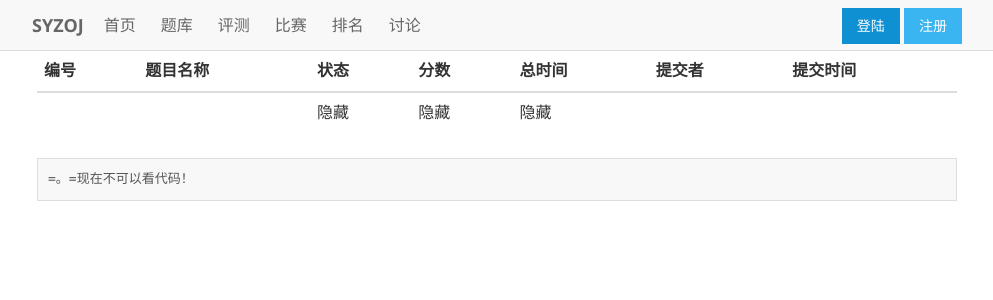
After one commit to Zhengzhou-11-Highschool/syzoj, a Flask app: template syzoj/templates/judge_detail.html in a window 1280 px wide. The commit adds this page. Shown: the top 300 px of the page, without its empty margins (143-1136 px from the left). Run offline with Flask 2, Linux system fonts and the light colour scheme; the template is opened without the code that fills it, so the values that code supplies are empty.

Commit message:
add judge detail page

```diff
--- a/syzoj/models/judge.py
+++ b/syzoj/models/judge.py
@@ -31,7 +31,7 @@ class JudgeState(db.Model):
         self.submit_time = submit_time
         self.contest = contest
 
-        self.result='{"status": "waiting", "total_time": 0, "total_memory": 0, "score":0, "case": 0}'
+        self.result='{"status": "Waiting", "total_time": 0, "total_memory": 0, "score":0, "case": 0}'
 
     def __repr__(self):
         print "<JudgeState %r>" % self.id
--- /dev/null
+++ b/syzoj/templates/judge_detail.html
@@ -0,0 +1,61 @@
+{% extends "layout.html" %}
+{% block body %}
+<div class="am-container">
+    <div class="am-u-sm-12">
+        <table class="am-table">
+            <thead>
+                <tr>
+                    <th>编号</th>
+                    <th>题目名称</th>
+                    <th>状态</th>
+                    <th>分数</th>
+                    <th>总时间</th>
+                    <th>提交者</th>
+                    <th>提交时间</th>
+                </tr>
+            </thead>
+            <tbody>
+                {% set see_result=judge.is_allowed_see_result(user) %}
+                {% set result=judge.result_dict() %}
+                <tr>
+                    <td>{{judge.id}}</td>
+                    <td><a href="{{url_for('problem',problem_id=judge.problem.id)}}">{{judge.problem.title}}</a></td>
+                    {% if see_result %}
+                    <td>{{result["status"]}}</td>
+                    <td>{{result["score"]}}</td>
+                    <td>{{result["total_time"]}}</td>
+                    {% else %}
+                    <td>隐藏</td>
+                    <td>隐藏</td>
+                    <td>隐藏</td>
+                    {% endif %}
+                    <td>{{judge.user.nickname}}</td>
+                    <td>{{judge.pretty_submit_time()}}</td>
+                </tr>
+            </tbody>
+        </table>
+    </div>
+    <div class="am-u-sm-12">
+        {% set see_code = judge.is_allowed_see_code(user) %}
+        {% if see_code%}
+        <pre><code>{{judge.code}}</code></pre>
+        {% else %}
+        <pre><code>=。=现在不可以看代码！</code></pre>
+        {% endif %}
+    </div>
+    {% if see_code and see_result%}
+        {% for i in range(1,result["case"]+1) %}
+        <div class="am-u-sm-12">
+            {% set case=result[tostr(i)] %}
+            <h2>测试点:{{i}} 状态:{{case["status"]}} 运行时间:{{case["time_used"]}}ms 使用内存:{{case["memory_used"]}}kb</h2>
+            <strong>输入文件</strong>
+            <pre><code>{{case["input"]}}</code></pre>
+            <strong>期望输出</strong>
+            <pre><code>{{case["expect_output"]}}</code></pre>
+            <strong>你的输出</strong>
+            <pre><code>{{case["your_output"]}}</code></pre>
+        </div>
+        {% endfor %}
+    {% endif %}
+</div>
+{% endblock %}
```
Also changed, not shown: syzoj/templates/judge_state.html (+7 -0 lines), syzoj/views/judge.py (+8 -1 lines).
